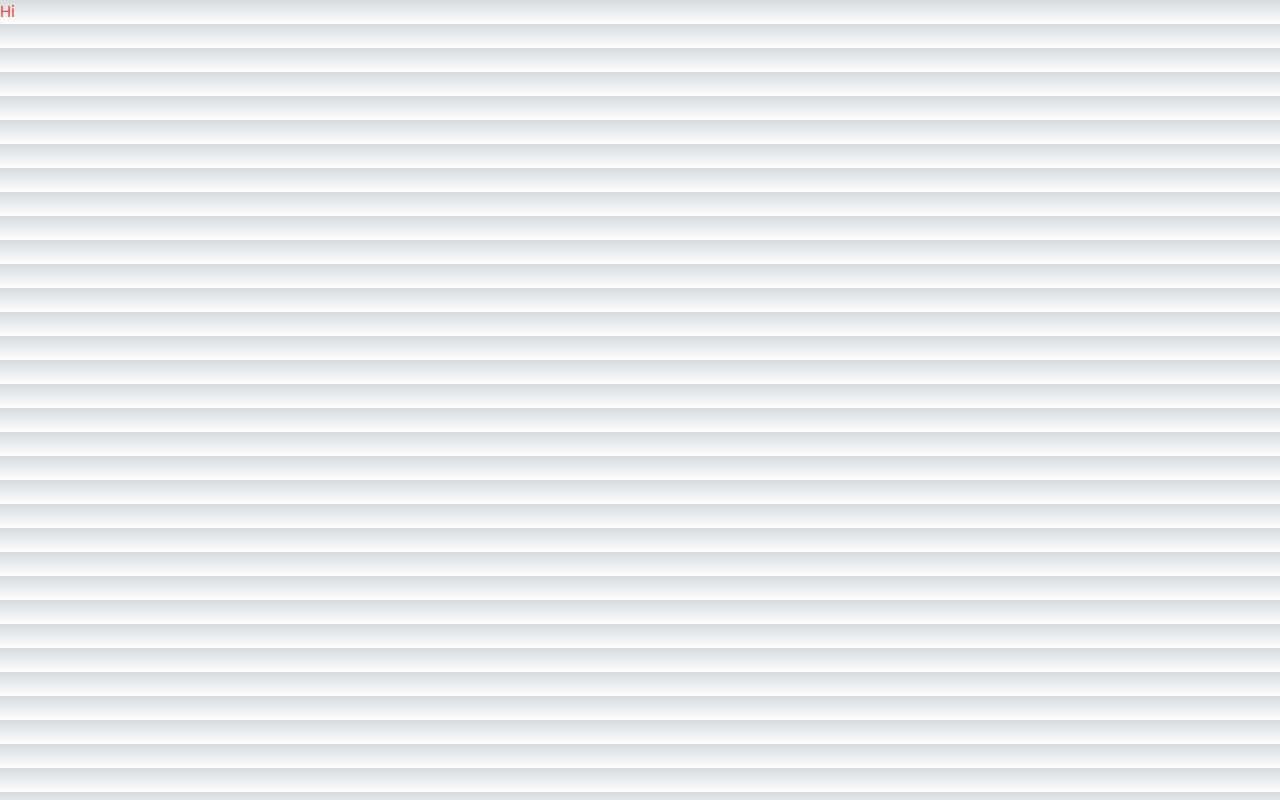
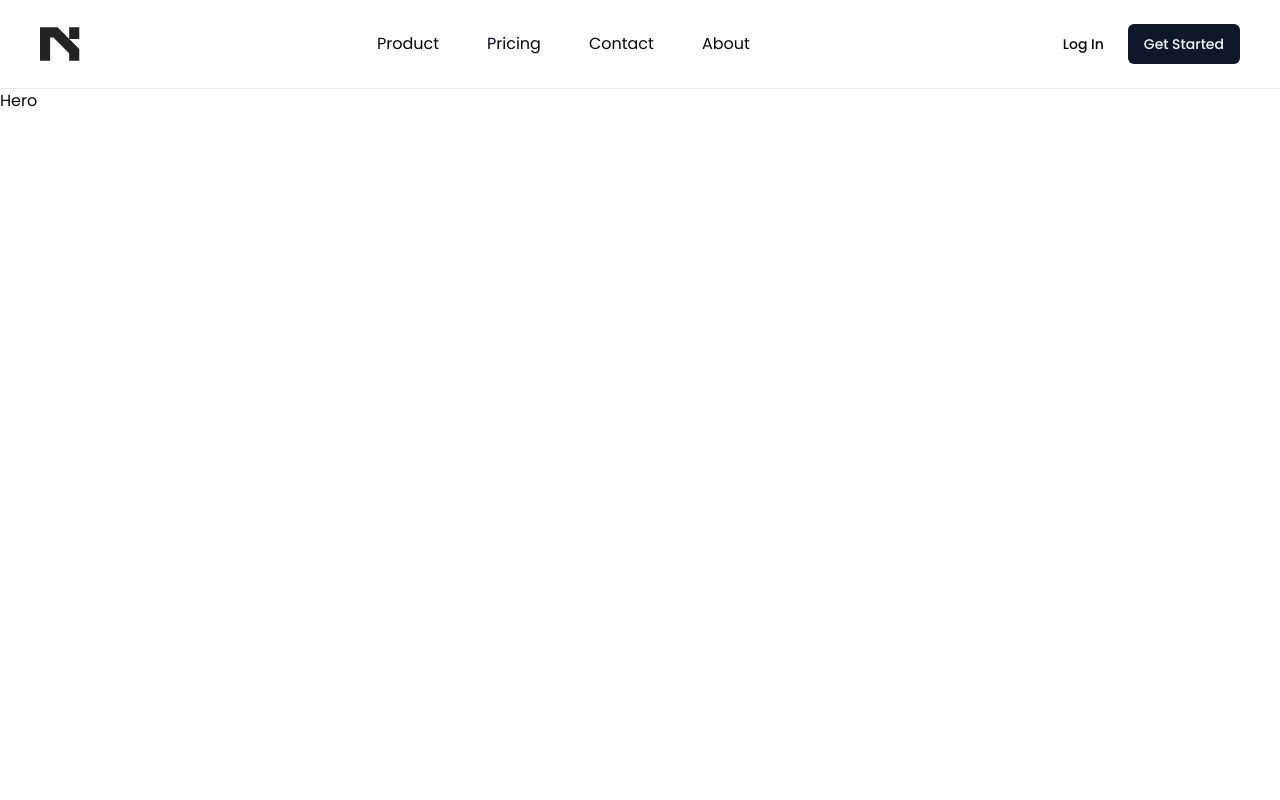
Before and after one commit to jerof/calendary, a Next.js app: page / in a window 1280 px wide. Built offline with nearby package versions, Linux system fonts and the light colour scheme.

Commit message:
Navbar done except auth

```diff
--- /dev/null
+++ b/app/_components/Hero.jsx
@@ -0,0 +1,7 @@
+import React from "react";
+
+function Hero() {
+  return <div>Hero</div>;
+}
+
+export default Hero;
--- /dev/null
+++ b/app/_components/Navbar.jsx
@@ -0,0 +1,48 @@
+import { Button } from "@/components/ui/button";
+import Image from "next/image";
+import Link from "next/link";
+import React from "react";
+
+function Navbar() {
+  const menu = [
+    {
+      itemName: "Product",
+      link: "/product",
+    },
+    {
+      itemName: "Pricing",
+      link: "/pricing",
+    },
+    {
+      itemName: "Contact",
+      link: "/contact",
+    },
+    {
+      itemName: "About",
+      link: "/about",
+    },
+  ];
+
+  return (
+    <div className="p-6 border-b flex items-center justify-between px-10">
+      <div>
+        <Image src="/logo.svg" alt="logo" width={40} height={40} />
+      </div>
+      <div>
+        <ul className="hidden md:flex md:gap-x-12">
+          {menu.map((item, index) => (
+            <li key={index} className="hover:text-primary/60 cursor-pointer">
+              <Link href={item.link}>{item.itemName}</Link>
+            </li>
+          ))}
+        </ul>
+      </div>
+      <div className="flex gap-x-2">
+        <Button variant="ghost">Log In</Button>
+        <Button>Get Started</Button>
+      </div>
+    </div>
+  );
+}
+
+export default Navbar;
--- a/app/globals.css
+++ b/app/globals.css
@@ -2,32 +2,75 @@
   @tailwind components;
   @tailwind utilities;
 
+  @layer base {
     :root {
-  --foreground-rgb: 0, 0, 0;
-  --background-start-rgb: 214, 219, 220;
-  --background-end-rgb: 255, 255, 255;
+      --background: 0 0% 100%;
+      --foreground: 222.2 84% 4.9%;
+
+      --card: 0 0% 100%;
+      --card-foreground: 222.2 84% 4.9%;
+
+      --popover: 0 0% 100%;
+      --popover-foreground: 222.2 84% 4.9%;
+
+      --primary: 222.2 47.4% 11.2%;
+      --primary-foreground: 210 40% 98%;
+
+      --secondary: 210 40% 96.1%;
+      --secondary-foreground: 222.2 47.4% 11.2%;
+
+      --muted: 210 40% 96.1%;
+      --muted-foreground: 215.4 16.3% 46.9%;
+
+      --accent: 210 40% 96.1%;
+      --accent-foreground: 222.2 47.4% 11.2%;
+
+      --destructive: 0 84.2% 60.2%;
+      --destructive-foreground: 210 40% 98%;
+
+      --border: 214.3 31.8% 91.4%;
+      --input: 214.3 31.8% 91.4%;
+      --ring: 222.2 84% 4.9%;
+
+      --radius: 0.5rem;
     }
 
-@media (prefers-color-scheme: dark) {
-  :root {
-    --foreground-rgb: 255, 255, 255;
-    --background-start-rgb: 0, 0, 0;
-    --background-end-rgb: 0, 0, 0;
+    .dark {
+      --background: 222.2 84% 4.9%;
+      --foreground: 210 40% 98%;
+
+      --card: 222.2 84% 4.9%;
+      --card-foreground: 210 40% 98%;
+
+      --popover: 222.2 84% 4.9%;
+      --popover-foreground: 210 40% 98%;
+
+      --primary: 210 40% 98%;
+      --primary-foreground: 222.2 47.4% 11.2%;
+
+      --secondary: 217.2 32.6% 17.5%;
+      --secondary-foreground: 210 40% 98%;
+
+      --muted: 217.2 32.6% 17.5%;
+      --muted-foreground: 215 20.2% 65.1%;
+
+      --accent: 217.2 32.6% 17.5%;
+      --accent-foreground: 210 40% 98%;
+
+      --destructive: 0 62.8% 30.6%;
+      --destructive-foreground: 210 40% 98%;
+
+      --border: 217.2 32.6% 17.5%;
+      --input: 217.2 32.6% 17.5%;
+      --ring: 212.7 26.8% 83.9%;
     }
   }
 
+  @layer base {
+    * {
+      @apply border-border;
+    }
     body {
-  color: rgb(var(--foreground-rgb));
-  background: linear-gradient(
-      to bottom,
-      transparent,
-      rgb(var(--background-end-rgb))
-    )
-    rgb(var(--background-start-rgb));
-}
-
-@layer utilities {
-  .text-balance {
-    text-wrap: balance;
+      @apply bg-background text-foreground;
     }
   }
--- a/app/layout.js
+++ b/app/layout.js
@@ -9,8 +9,7 @@
 });
 
 export const metadata = {
-  title: "Create Next App",
-  description: "Generated by create next app",
+  title: "Calendary App",
 };
 
 export default function RootLayout({ children }) {
--- a/app/page.js
+++ b/app/page.js
@@ -1,5 +1,23 @@
-import Image from "next/image";
+import { Button } from "@/components/ui/button";
+import Navbar from "./_components/Navbar";
+import Hero from "./_components/Hero";
 
 export default function Home() {
-  return <div className="text-red-500">Hi</div>;
+  return (
+    <div>
+      <Navbar />
+      <Hero />
+    </div>
+  );
 }
+
+// This will be the landing page
+
+// User can see the navbar
+// Create navbar component
+
+// User can see login, get started button
+// Kinde Authentication
+
+// user can see hero title, p, sign up buttons, image
+// Build page
--- /dev/null
+++ b/components/ui/button.jsx
@@ -0,0 +1,47 @@
+import * as React from "react"
+import { Slot } from "@radix-ui/react-slot"
+import { cva } from "class-variance-authority";
+
+import { cn } from "@/lib/utils"
+
+const buttonVariants = cva(
+  "inline-flex items-center justify-center whitespace-nowrap rounded-md text-sm font-medium ring-offset-background transition-colors focus-visible:outline-none focus-visible:ring-2 focus-visible:ring-ring focus-visible:ring-offset-2 disabled:pointer-events-none disabled:opacity-50",
+  {
+    variants: {
+      variant: {
+        default: "bg-primary text-primary-foreground hover:bg-primary/90",
+        destructive:
+          "bg-destructive text-destructive-foreground hover:bg-destructive/90",
+        outline:
+          "border border-input bg-background hover:bg-accent hover:text-accent-foreground",
+        secondary:
+          "bg-secondary text-secondary-foreground hover:bg-secondary/80",
+        ghost: "hover:bg-accent hover:text-accent-foreground",
+        link: "text-primary underline-offset-4 hover:underline",
+      },
+      size: {
+        default: "h-10 px-4 py-2",
+        sm: "h-9 rounded-md px-3",
+        lg: "h-11 rounded-md px-8",
+        icon: "h-10 w-10",
+      },
+    },
+    defaultVariants: {
+      variant: "default",
+      size: "default",
+    },
+  }
+)
+
+const Button = React.forwardRef(({ className, variant, size, asChild = false, ...props }, ref) => {
+  const Comp = asChild ? Slot : "button"
+  return (
+    (<Comp
+      className={cn(buttonVariants({ variant, size, className }))}
+      ref={ref}
+      {...props} />)
+  );
+})
+Button.displayName = "Button"
+
+export { Button, buttonVariants }
--- /dev/null
+++ b/lib/utils.js
@@ -0,0 +1,6 @@
+import { clsx } from "clsx"
+import { twMerge } from "tailwind-merge"
+
+export function cn(...inputs) {
+  return twMerge(clsx(inputs))
+}
--- a/tailwind.config.js
+++ b/tailwind.config.js
@@ -1,18 +1,77 @@
 /** @type {import('tailwindcss').Config} */
 module.exports = {
+  darkMode: ["class"],
   content: [
-    "./pages/**/*.{js,ts,jsx,tsx,mdx}",
-    "./components/**/*.{js,ts,jsx,tsx,mdx}",
-    "./app/**/*.{js,ts,jsx,tsx,mdx}",
+    './pages/**/*.{js,jsx}',
+    './components/**/*.{js,jsx}',
+    './app/**/*.{js,jsx}',
+    './src/**/*.{js,jsx}',
   ],
+  prefix: "",
   theme: {
+    container: {
+      center: true,
+      padding: "2rem",
+      screens: {
+        "2xl": "1400px",
+      },
+    },
     extend: {
-      backgroundImage: {
-        "gradient-radial": "radial-gradient(var(--tw-gradient-stops))",
-        "gradient-conic":
-          "conic-gradient(from 180deg at 50% 50%, var(--tw-gradient-stops))",
+      colors: {
+        border: "hsl(var(--border))",
+        input: "hsl(var(--input))",
+        ring: "hsl(var(--ring))",
+        background: "hsl(var(--background))",
+        foreground: "hsl(var(--foreground))",
+        primary: {
+          DEFAULT: "hsl(var(--primary))",
+          foreground: "hsl(var(--primary-foreground))",
+        },
+        secondary: {
+          DEFAULT: "hsl(var(--secondary))",
+          foreground: "hsl(var(--secondary-foreground))",
+        },
+        destructive: {
+          DEFAULT: "hsl(var(--destructive))",
+          foreground: "hsl(var(--destructive-foreground))",
+        },
+        muted: {
+          DEFAULT: "hsl(var(--muted))",
+          foreground: "hsl(var(--muted-foreground))",
+        },
+        accent: {
+          DEFAULT: "hsl(var(--accent))",
+          foreground: "hsl(var(--accent-foreground))",
+        },
+        popover: {
+          DEFAULT: "hsl(var(--popover))",
+          foreground: "hsl(var(--popover-foreground))",
+        },
+        card: {
+          DEFAULT: "hsl(var(--card))",
+          foreground: "hsl(var(--card-foreground))",
+        },
+      },
+      borderRadius: {
+        lg: "var(--radius)",
+        md: "calc(var(--radius) - 2px)",
+        sm: "calc(var(--radius) - 4px)",
+      },
+      keyframes: {
+        "accordion-down": {
+          from: { height: "0" },
+          to: { height: "var(--radix-accordion-content-height)" },
+        },
+        "accordion-up": {
+          from: { height: "var(--radix-accordion-content-height)" },
+          to: { height: "0" },
+        },
+      },
+      animation: {
+        "accordion-down": "accordion-down 0.2s ease-out",
+        "accordion-up": "accordion-up 0.2s ease-out",
       },
     },
   },
-  plugins: [],
-};
+  plugins: [require("tailwindcss-animate")],
+}
```
Also changed, not shown: package.json (+7 -1 lines), components.json (added), public/logo.svg (added), 1 other file (tests, documents, lock files or other folders). Lines whose indentation alone changed are shown as unchanged.
